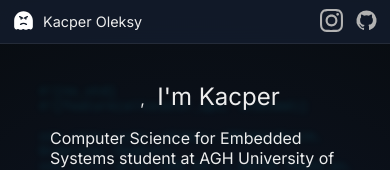
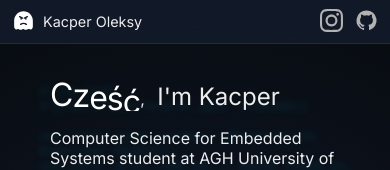
Before and after one commit to SxtTxch/sxttxch.github.io, a React (Vite) app: page / in a window 390 px wide. Shown: the top 170 px of the page. Built offline with nearby package versions, Linux system fonts and the light colour scheme.

Commit message:
mobile - no gradient for greeting

```diff
--- a/src/components/Hello.css
+++ b/src/components/Hello.css
@@ -6,7 +6,10 @@
     margin: 0;
     line-height: 1.1;
     letter-spacing: -0.03em;
-  background: linear-gradient(135deg, #ffffff 30%, #94a3b8 100%);
-  -webkit-background-clip: text;
-  -webkit-text-fill-color: transparent;
+
+    color: #ffffff;
+    background: none;
+    -webkit-background-clip: initial;
+    background-clip: initial;
+    -webkit-text-fill-color: #ffffff;
 }
```
Lines whose indentation alone changed are shown as unchanged.
